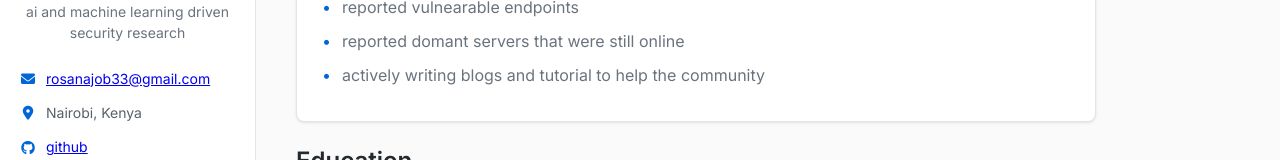
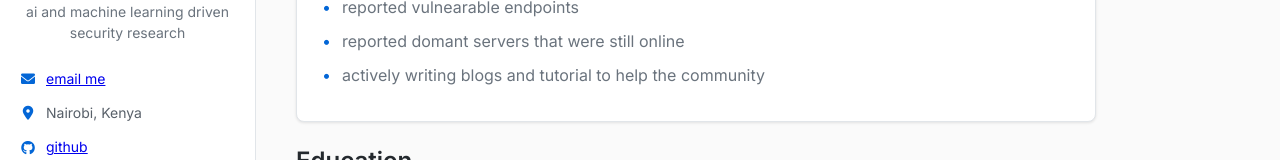
Before and after one commit to jobsenn/rosanajob, a plain HTML site: page index.html in a window 1280 px wide. Shown: the part 321-481 px from the top of the page. Drawn offline with Linux system fonts and the light colour scheme.

Commit message:
Update index.html
fixed email issue

```diff
--- a/index.html
+++ b/index.html
@@ -44,7 +44,7 @@
                 <div class="contact-info">
                     <div class="contact-item">
                         <i class="fas fa-envelope"></i>
-                       <a href="mailto:rosanajob33@gmail.com"><span>rosanajob33@gmail.com</span></a>
+                       <a href="mailto:rosanajob33@gmail.com"><span>email me</span></a>
                     </div>
                     <div class="contact-item">
                         <i class="fas fa-map-marker-alt"></i>
```
